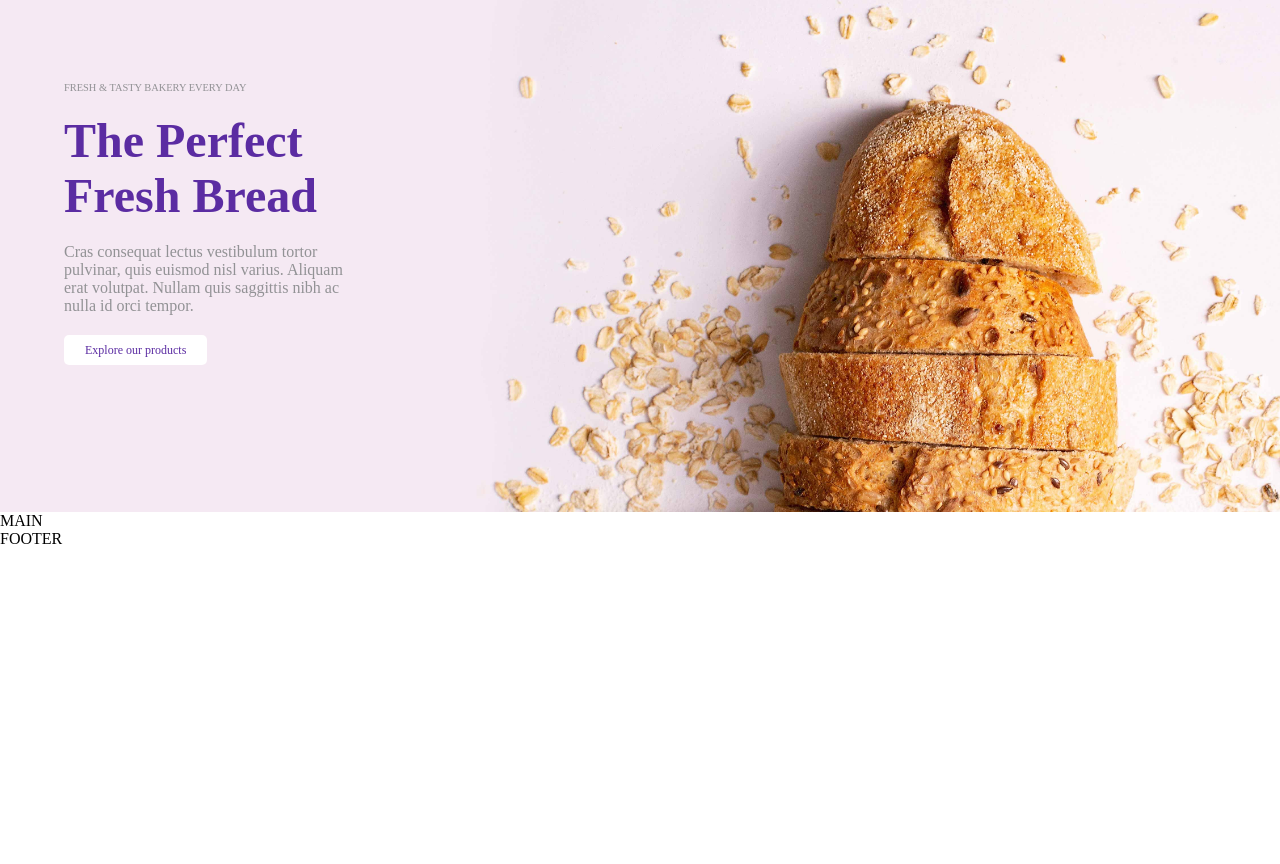
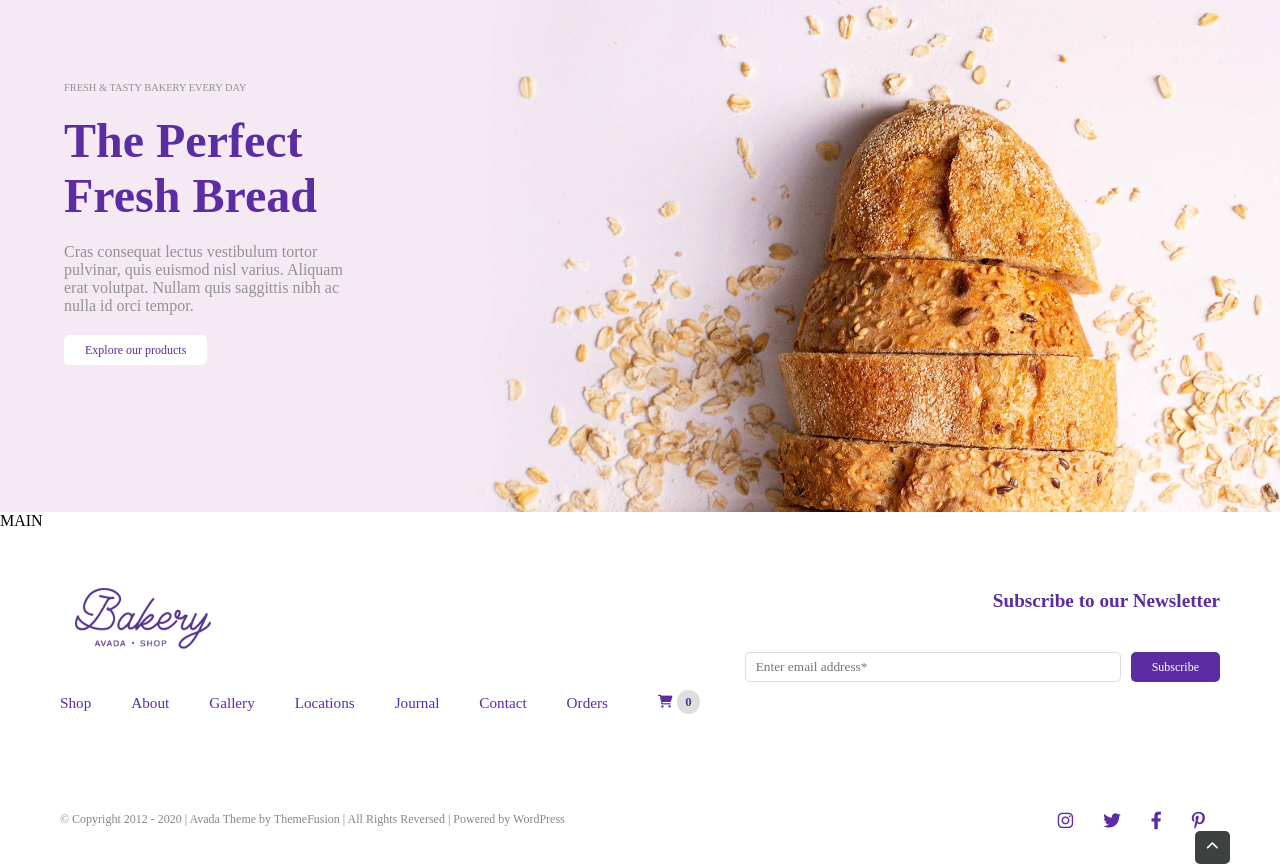
Before and after one commit to Amanjit313/proj-html-vuejs, a Vue app: page / in a window 1280 px wide. Shown: the part 128-992 px from the top of the page. Before the commit the page ends 800 px from the top, so only its background shows below. Built offline with nearby package versions, Linux system fonts and the light colour scheme.

Commit message:
Footer - Complete

```diff
--- a/src/assets/style/_global.scss
+++ b/src/assets/style/_global.scss
@@ -15,45 +15,9 @@ ul{
 a{
   color: #5b2ca2;
   text-decoration: none;
-  margin: 0px 10px;
-}
-
-/* Button */
-button{
-  padding: 6px 10px;
-  border: 1px solid transparent;
-  border-radius: 5px;
-}
-
-button span{
-  font-size: .75rem;
-  padding: 2px 10px;
-}
-
-.btn-1{
-  background-color: white;
-  color: #5b2ca2;
-  cursor: pointer;
-
-  &:hover{
-    background-color: #5b2ca2;
-    color: white;
-  }
-}
-
-.btn-2{
-  background-color: #5b2ca2;
-  color: white;
-  cursor: pointer;
-
-  &:hover{
-    background-color: white;
-    color: #5b2ca2;
-  }
 }
 
 /* Icons */
 i{
-  color: #5b2ca2;
   font-size: .8rem;
 }
--- a/src/assets/style/_utils.scss
+++ b/src/assets/style/_utils.scss
@@ -11,3 +11,42 @@
 .w-25{
   width: 25%;
 }
+
+/* Button */
+button{
+  padding: 6px 10px;
+  border: 1px solid transparent;
+  border-radius: 5px;
+}
+
+button span{
+  font-size: .75rem;
+  padding: 2px 10px;
+}
+
+.btn-1{
+  background-color: white;
+  color: #5b2ca2;
+  cursor: pointer;
+
+  &:hover{
+    background-color: #5b2ca2;
+    color: white;
+  }
+}
+
+.btn-2{
+  background-color: #5b2ca2;
+  color: white;
+  cursor: pointer;
+
+  &:hover{
+    background-color: rgba($color: #929295, $alpha: .3);
+    color: #5b2ca2;
+  }
+}
+
+/* Colors */
+.main-color{
+  color: #5b2ca2;
+}
--- a/src/components/myFooter.vue
+++ b/src/components/myFooter.vue
@@ -1,13 +1,202 @@
 <template>
-  <footer>FOOTER</footer>
+  <footer>
+
+    <!-- Subscribe & Menu -->
+    <div class="subscribe-menu">
+
+      <!-- Footer Logo & Menu -->
+      <div class="footer-logo-menu">
+        <img src="../assets/img/avada-bakery-logo.png" alt="logo">
+          <div class="menu">
+            <ul>
+              <li v-for="(options, index) in menu" :key="`menu-${index}`">
+                <a :class="{active : options.isActive}" :href="options.href">{{options.select}}</a>
+              </li>
+            </ul>
+            <i class="fa-solid fa-cart-shopping main-color"><span>0</span></i>
+          </div>
+      </div>
+      <!-- /Footer Logo & Menu -->
+
+      <!-- Subscribe -->
+      <div class="subscribe">
+        <h4>Subscribe to our Newsletter</h4>
+        <div class="subscribe-button">
+          <input type="email" placeholder="Enter email address*">
+          <button class="btn-2"><span>Subscribe</span></button>
+        </div>
+      </div>
+      <!-- /Subscribe -->
+
+    </div>
+    <!-- /Subscribe & Menu -->
+
+    <!-- Copyright & Social -->
+    <div class="copyright-social">
+      <div class="copyright">&copy; Copyright 2012 - 2020 | Avada Theme by ThemeFusion | All Rights Reversed | Powered by WordPress</div>
+      <div class="social main-color">
+        <i class="fa-brands fa-instagram"></i>
+        <i class="fa-brands fa-twitter"></i>
+        <i class="fa-brands fa-facebook-f"></i>
+        <i class="fa-brands fa-pinterest-p"></i>
+      </div>
+    </div>
+    <!-- /Copyright & Social -->
+
+    <!-- Chevron -->
+    <div class="chevron">
+      <i class="fa-solid fa-chevron-up"></i>
+    </div>
+    <!-- /Chevron -->
+
+  </footer>
 </template>
 
 <script>
 export default {
-  name: "myFooter"
+  name: "myFooter",
+
+    data(){
+    return{
+      menu: [
+        {
+          select: "Shop",
+          href: "#",
+          isActive: false
+        },
+        {
+          select: "About",
+          href: "#",
+          isActive: false
+        },
+        {
+          select: "Gallery",
+          href: "#",
+          isActive: false
+        },
+        {
+          select: "Locations",
+          href: "#",
+          isActive: false
+        },
+        {
+          select: "Journal",
+          href: "#",
+          isActive: false
+        },
+        {
+          select: "Contact",
+          href: "#",
+          isActive: false
+        },
+        {
+          select: "Orders",
+          href: "#",
+          isActive: false
+        }
+      ]
+    }
+  }
 }
 </script>
 
 <style lang="scss" scoped>
 
+/* Subscribe & Menu */
+.subscribe-menu{
+  display: flex;
+  justify-content: space-between;
+}
+
+/* Footer Logo & Menu */
+.footer-logo-menu{
+  margin-left: 60px;
+  margin-top: 50px;
+}
+
+img{
+  width: 9rem;
+  margin-left: 10px;
+  margin-bottom: 40px;
+}
+
+.menu{
+  display: flex;
+  align-items: center;
+}
+
+a{
+  font-size: .95rem;
+  margin-right: 40px;
+  padding: 5px 0px;
+}
+
+.footer-logo-menu i{
+  margin: 0px 10px;
+  cursor: pointer;
+}
+
+.footer-logo-menu i span{
+  background-color: rgba($color: #929295, $alpha: .3);
+  padding: 5px 8px;
+  border-radius: 50%;
+  margin-left: 5px;
+}
+
+/* Subscribe */
+.subscribe{
+  margin-right: 60px;
+  margin-top: 50px;
+  display: flex;
+  flex-direction: column;
+  align-items: flex-end;
+}
+
+input{
+  padding: 6px 200px 6px 10px;
+  border: 1px solid rgba($color: #929295, $alpha: .3);
+  border-radius: 5px;
+  margin-right: 10px;
+}
+
+h4{
+  font-size: 1.2rem;
+  color: #5b2ca2;
+  margin-bottom: 40px;
+  margin-top: 10px;
+}
+
+/* Copyright & Social */
+.copyright-social{
+  display: flex;
+  justify-content: space-between;
+  margin: 100px 60px 0px 60px;
+}
+
+.copyright{
+  font-size: .75rem;
+  color: #878589;
+}
+
+.social i{
+  margin: 0px 15px;
+  font-size: 1.1rem;
+  cursor: pointer;
+}
+
+/* Chevron */
+.chevron{
+  color: white;
+  margin-right: 50px;
+  display: flex;
+  flex-direction: column;
+  align-items: flex-end;
+}
+
+.chevron i{
+  padding: 10px 12px;
+  background-color: rgba($color: #282d2c, $alpha: .9);
+  border-radius: 5px;
+}
+
 </style>
--- a/src/components/myHeader.vue
+++ b/src/components/myHeader.vue
@@ -10,7 +10,7 @@
             <a :class="{active : options.isActive}" :href="options.href">{{options.select}}</a>
           </li>
         </ul>
-        <i class="fa-solid fa-cart-shopping"></i>
+        <i class="fa-solid fa-cart-shopping main-color"></i>
       </div>
     </div>
     <!-- /Header Logo & Menu -->
@@ -111,12 +111,13 @@ img{
 a{
   font-size: .7rem;
   text-transform: uppercase;
-  margin-right: 20px;
+  margin-right: 30px;
   padding: 5px 0px;
 }
 
 i{
-  margin: 0px 20px;
+  margin: 0px 10px;
+  cursor: pointer;
 }
 
 .active{
```
